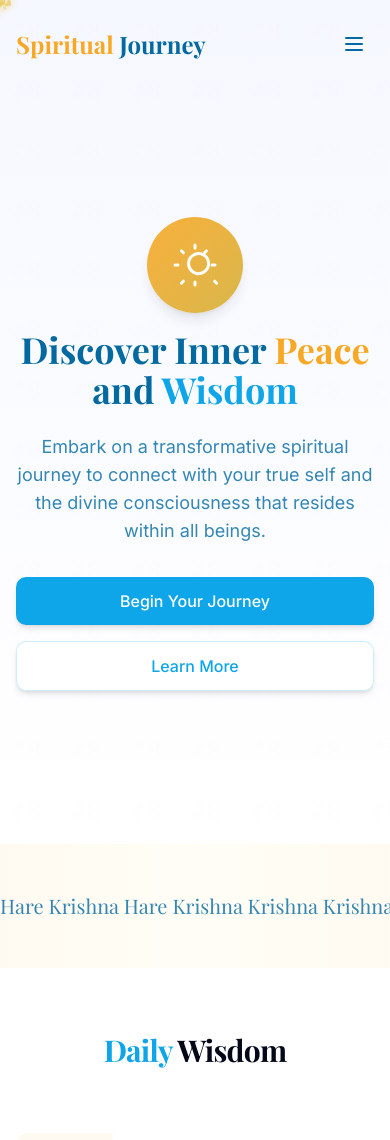
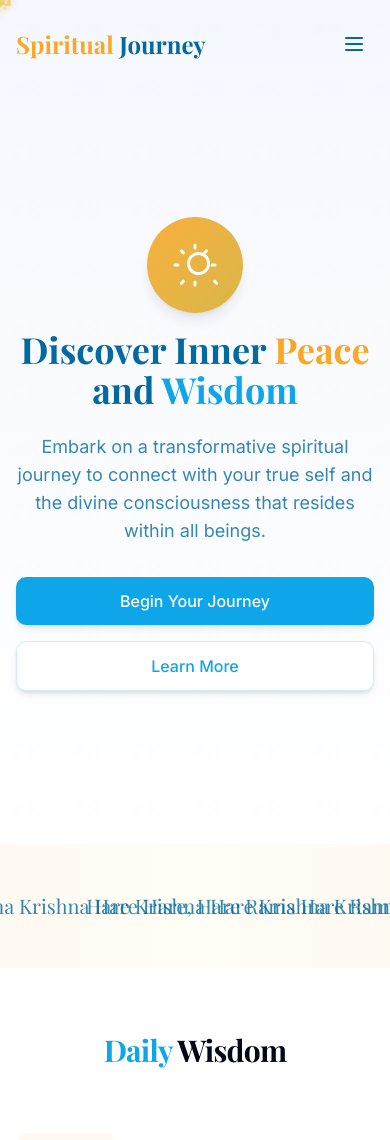
Before and after one commit to VivasvanGaur/divine-essence-spark, a React (Vite) app: page / in a window 390 px wide. Shown: the top 1140 px of the page. Built offline with nearby package versions, Linux system fonts and the light colour scheme.

Commit message:
Fix mantra scrolling direction
The scrolling mantra was moving in the wrong direction. This commit fixes the animation to scroll from right to left.

```diff
--- a/src/components/ScrollingMantra.tsx
+++ b/src/components/ScrollingMantra.tsx
@@ -30,12 +30,24 @@ const ScrollingMantra = () => {
   }, []);
 
   return (
-    <section className="py-12 md:py-16 bg-gradient-to-r from-saffron-light/30 via-gold-light/20 to-saffron-light/30">
-      <div className="scrolling-text-container" ref={containerRef}>
-        <div className="scrolling-text font-serif text-xl md:text-2xl lg:text-3xl text-divine-dark/80" ref={textRef}>
+    <section className="py-12 md:py-16 bg-gradient-to-r from-saffron-light/30 via-gold-light/20 to-saffron-light/30 overflow-hidden">
+      <div className="scrolling-text-container relative" ref={containerRef}>
+        <div
+          className="scrolling-text font-serif text-xl md:text-2xl lg:text-3xl text-divine-dark/80 animate-scroll-x"
+          ref={textRef}
+        >
           Hare Krishna Hare Krishna Krishna Krishna Hare Hare, Hare Rama Hare Rama Rama Rama Hare Hare
         </div>
-        <div className="scrolling-text font-serif text-xl md:text-2xl lg:text-3xl text-divine-dark/80" aria-hidden="true" style={{ animationDelay: '10s' }}>
+        <div
+          className="scrolling-text font-serif text-xl md:text-2xl lg:text-3xl text-divine-dark/80 animate-scroll-x"
+          aria-hidden="true"
+          style={{
+            position: 'absolute',
+            left: '100%',
+            top: 0,
+            animationDelay: '0s'
+          }}
+        >
           Hare Krishna Hare Krishna Krishna Krishna Hare Hare, Hare Rama Hare Rama Rama Rama Hare Hare
         </div>
       </div>
--- a/src/index.css
+++ b/src/index.css
@@ -1,4 +1,3 @@
-
 @tailwind base;
 @tailwind components;
 @tailwind utilities;
@@ -172,8 +171,20 @@
 
 .scrolling-text {
   display: inline-block;
+  padding-right: 50px;
+}
+
+@keyframes scroll-x {
+  0% {
+    transform: translateX(0);
+  }
+  100% {
+    transform: translateX(-100%);
+  }
+}
+
+.animate-scroll-x {
   animation: scroll-x 20s linear infinite;
-  padding-right: 50px;
 }
 
 .scrolling-text-container:hover .scrolling-text {
```
